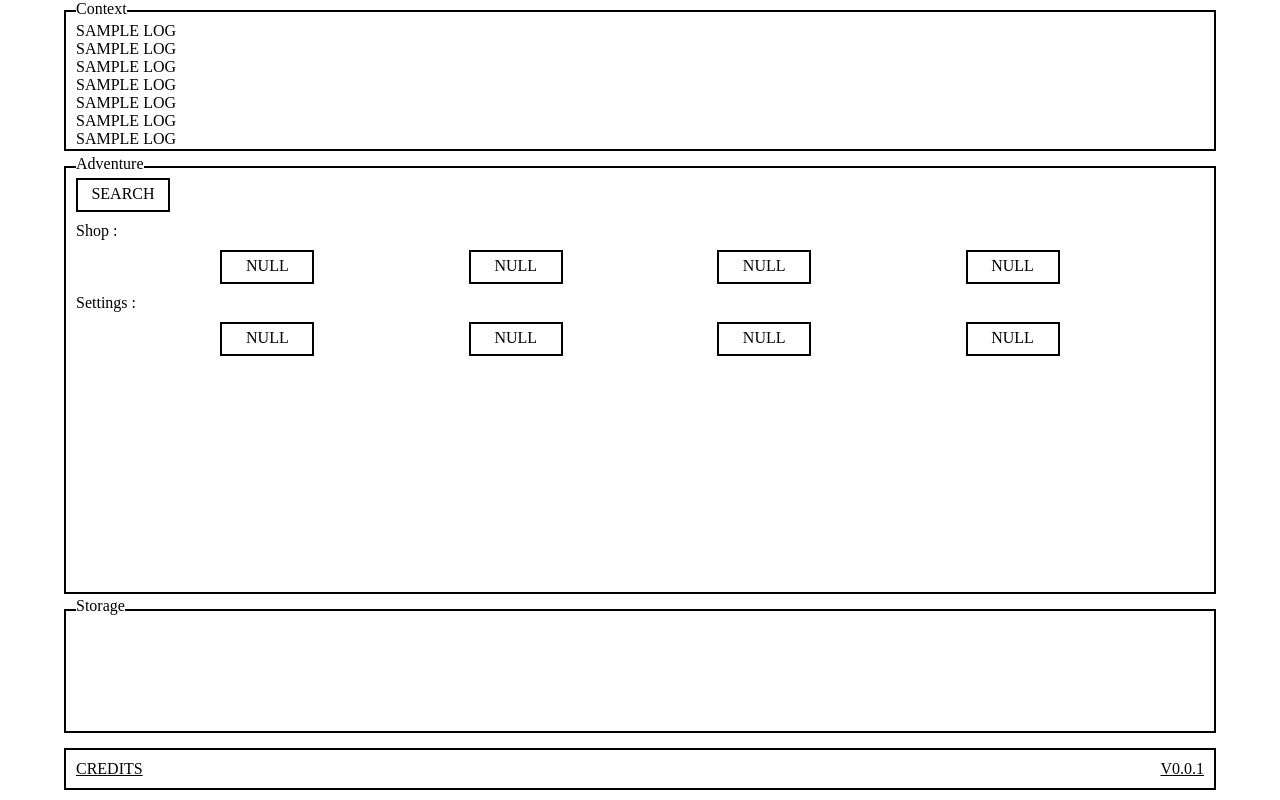
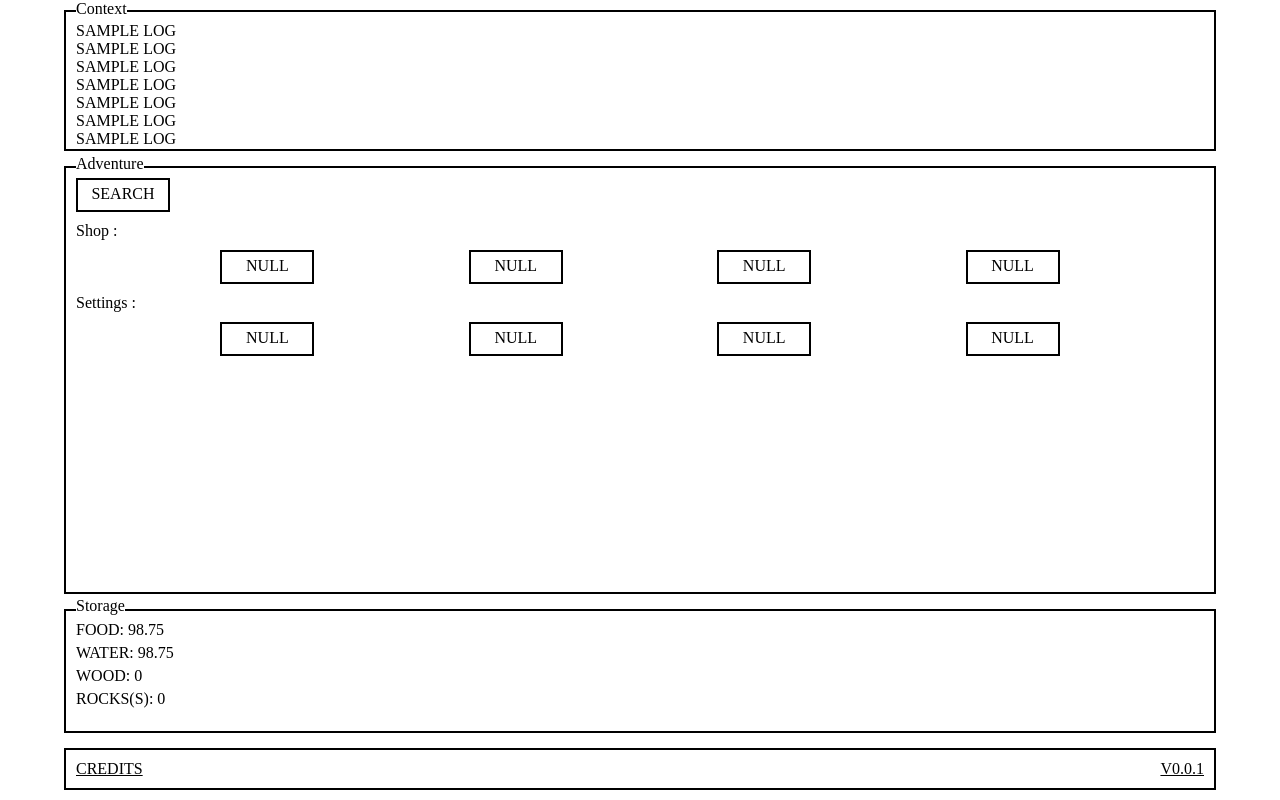
Before and after one commit to TTVNaylek/TheAtomic, a website with bundled scripts: page index.html in a window 1280 px wide. Built offline with nearby package versions, Linux system fonts and the light colour scheme.

Commit message:
GameState, Consommation d'eau et nourriture, Rendu dans le html, Storage (html)

```diff
--- a/index.html
+++ b/index.html
@@ -51,12 +51,16 @@
             </div>
         </div>
         <div data-legend="Storage" id="storage">
+            <div id="food" class="storageItems">FOOD: <span id="food-count">0</span></div>
+            <div id="water" class="storageItems">WATER: <span id="water-count">0</span></div>
+            <div id="wood" class="storageItems">WOOD: <span id="wood-count">0</span></div>
+            <div id="rock" class="storageItems">ROCKS(S): <span id="rock-count">0</span></div>
         </div>
         <div id="credits">
             <div id="creditsButton">CREDITS</div>
             <div id="version">V0.0.1</div>
         </div>
     </div>
-    <script src="dist/main.js" defer></script>
+    <script src="dist/main.js" type="module" defer></script>
 </body>
 </html>
--- a/src/main.ts
+++ b/src/main.ts
@@ -0,0 +1,88 @@
+import utils from "./utils.js"
+
+interface GameState {
+  food: number,
+  water: number,
+
+  wood: number,
+  stick: number,
+  rock: number,
+  metal: number,
+
+  survivors: number,
+}
+
+const gameState: GameState = {
+  food: 100,
+  water: 100,
+  wood: 0,
+  metal: 0,
+  stick: 0,
+  rock: 0,
+  survivors: 0,
+};
+
+const baseConsumption = 0.25;
+
+function consumeFood(state: GameState){
+  if (state.food <= 0){
+    state.food = 0;
+    return;
+  }
+
+  if (utils.isNotNullAndSuperior(state.survivors)){
+    state.food -= baseConsumption * state.survivors;
+    return;
+  }
+
+  state.food -= baseConsumption;
+  return;
+}
+
+function consumeWater(state: GameState){
+  if (state.water <= 0){
+    state.water = 0;
+    return;
+  }
+
+  if (utils.isNotNullAndSuperior(state.survivors)){
+    state.water -= baseConsumption * state.survivors;
+    return;
+  }
+
+  state.water -= baseConsumption;
+  return;
+}
+
+function searchItems() {
+    // TODO faire une fonction de recherche d'item avec une proba
+}
+
+function renderGameState(state: GameState){
+  console.log("---CURRENT GAME STATE---");
+  console.log("Food " + state.food);
+  console.log("Water " + state.water);
+  console.log("Wood " + state.wood);
+  console.log("Stick " + state.stick);
+  console.log("Rock " + state.rock);
+  console.log("Metal " + state.metal);
+  console.log("Survivors " + state.survivors);
+
+  const updateData = (id: string, value: number) => {
+    const doc = document.getElementById(id);
+    doc ? doc.textContent = value.toString() : "NULL DATA";
+  };
+
+  updateData("food-count", state.food);
+  updateData("water-count", state.water);
+  updateData("wood-count", state.wood);
+  updateData("rock-count", state.rock);
+
+}
+
+// 1 Sec
+setInterval(() => {
+  consumeFood(gameState);
+  consumeWater(gameState);
+  renderGameState(gameState);
+}, 1000);
--- /dev/null
+++ b/src/utils.ts
@@ -0,0 +1,7 @@
+function isNotNullAndSuperior(arg: any){
+  return arg != null && arg > 0;
+}
+
+export default {
+    isNotNullAndSuperior
+}
--- a/styles/main.css
+++ b/styles/main.css
@@ -55,6 +55,15 @@ p{
 
 #storage{
     height: 100px;
+    display: flex;
+    flex-direction: column;
+    flex-wrap: wrap;
+    overflow-x: scroll;
+    gap: 5px;
+}
+
+.storageItems{
+    width: 110px;
 }
 
 #log, #content, #credits, #storage{
```
Also changed, not shown: dist/main.js (added), dist/utils.js (added).
